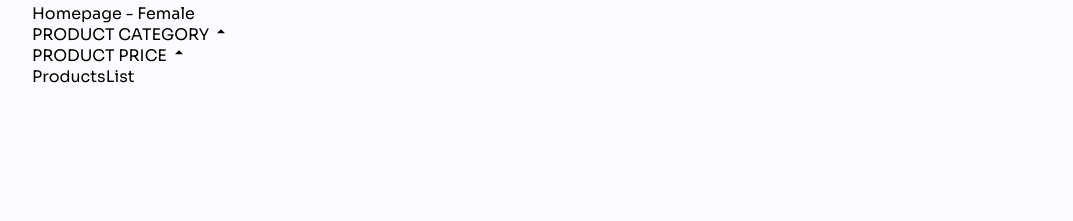
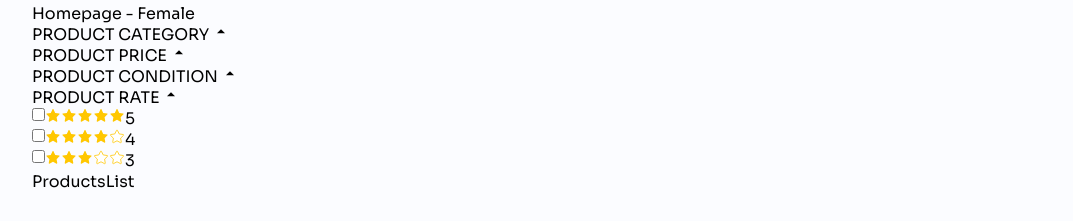
Before and after one commit to ismailcet/E-commerce-Website, a React (Create React App) app: page /products/female in a window 1280 px wide. Shown: the part 326-547 px from the top of the page, without its empty margins (103-1176 px from the left). Built offline with nearby package versions, Linux system fonts and the light colour scheme.

Commit message:
Condition and Star Rate filter is added

```diff
--- a/src/App.css
+++ b/src/App.css
@@ -511,3 +511,42 @@ a {
   height: 0px;
   opacity: 0;
 }
+/* Condition Filter */
+.condition-options {
+  display: flex;
+  flex-direction: column;
+  height: 3rem;
+  visibility: visible;
+  transition: all 1s ease;
+}
+.condition-option {
+  margin-right: 0.75rem;
+  width: 1.125rem;
+  height: 1.125rem;
+  cursor: pointer;
+}
+.closeCondition {
+  height: 0px;
+  opacity: 0;
+}
+
+/* Rate Filter */
+.rate-options {
+  display: flex;
+  flex-direction: column;
+}
+.rate-option {
+  display: flex;
+  align-items: flex-start;
+}
+.rate-option label {
+  display: flex;
+}
+.fill {
+  color: #ffc700;
+}
+.empty {
+  color: #fff;
+  stroke: #ffc700;
+  stroke-width: 50px;
+}
--- a/src/components/ProductFilter.js
+++ b/src/components/ProductFilter.js
@@ -1,5 +1,6 @@
 import React, { useState } from "react";
 import { RiArrowDownSFill, RiArrowUpSFill } from "react-icons/ri";
+import { AiFillStar } from "react-icons/ai";
 const ProductFilter = () => {
   //Category Filter
   const [isCategory, setIsCategory] = useState(false);
@@ -8,6 +9,14 @@ const ProductFilter = () => {
   //Price Filter
   const [isPrice, setIsPrice] = useState(false);
   const [price, setPrice] = useState("");
+
+  //Condition Filter
+  const [isCondition, setIsCondition] = useState(false);
+  const [condition, setCondition] = useState([]);
+
+  //Rate Filter
+  const [isRate, setIsRate] = useState(false);
+  const [rate, setRate] = useState([]);
 
   //Category Functions
   const changeCategory = (e) => {
@@ -29,11 +38,25 @@ const ProductFilter = () => {
     isPrice ? setIsPrice(false) : setIsPrice(true);
   };
 
+  //Condition Functions
+  const changeCondition = (e) => {
+    if (condition.includes(e.target.getAttribute("value"))) {
+      const deleteItem = condition.indexOf(e.target.getAttribute("value"));
+      condition.splice(deleteItem, 1);
+    } else {
+      setCondition([...condition, e.target.getAttribute("value")]);
+    }
+  };
+
+  const openCondition = () => {
+    isCondition ? setIsCondition(false) : setIsCondition(true);
+  };
+
   return (
     <div className="products-filter">
-      <div className="product-category">
+      <div className="category-filter">
         <a
-          className="category-section"
+          className="filter-title"
           onClick={openCategory}
           style={{ cursor: "pointer" }}
         >
@@ -160,7 +183,7 @@ const ProductFilter = () => {
       </div>
       <div className="price-filter">
         <a
-          className="category-section"
+          className="filter-title"
           onClick={openPrice}
           style={{ cursor: "pointer" }}
         >
@@ -191,6 +214,106 @@ const ProductFilter = () => {
           </a>
         </div>
       </div>
+      <div className="condition-filter">
+        <a
+          className="filter-title"
+          onClick={openCondition}
+          style={{ cursor: "pointer" }}
+        >
+          PRODUCT CONDITION{" "}
+          <span>{isCondition ? <RiArrowDownSFill /> : <RiArrowUpSFill />}</span>
+        </a>
+        <div
+          className={`condition-options ${isCondition ? "" : "closeCondition"}`}
+        >
+          <div className="option">
+            <input
+              type="checkbox"
+              id="options1"
+              className="condition-option"
+              value="new"
+              onClick={(e) => changeCondition(e)}
+            />
+            <label htmlFor="options1">New Product</label>
+          </div>
+          <div className="option">
+            <input
+              type="checkbox"
+              id="options2"
+              className="condition-option"
+              value="second"
+              onClick={(e) => changeCondition(e)}
+            />
+            <label htmlFor="options2">Second-hand</label>
+          </div>
+        </div>
+      </div>
+      <div className="rate-filter">
+        <a
+          className="filter-title"
+          onClick={openCondition}
+          style={{ cursor: "pointer" }}
+        >
+          PRODUCT RATE{" "}
+          <span>{isRate ? <RiArrowDownSFill /> : <RiArrowUpSFill />}</span>
+        </a>
+        <div className="rate-options">
+          <div className="rate-option">
+            <input
+              type="checkbox"
+              id="fiveStar"
+              className="starCheckbox"
+              value="five"
+            />
+            <label htmlFor="fiveStar">
+              <div className="stars">
+                <AiFillStar className="fill" />
+                <AiFillStar className="fill" />
+                <AiFillStar className="fill" />
+                <AiFillStar className="fill" />
+                <AiFillStar className="fill" />
+              </div>
+              <p className="star-rate">5</p>
+            </label>
+          </div>
+          <div className="rate-option">
+            <input
+              type="checkbox"
+              id="fourStar"
+              className="starCheckbox"
+              value="four"
+            />
+            <label htmlFor="fourStar">
+              <div className="stars">
+                <AiFillStar className="fill" />
+                <AiFillStar className="fill" />
+                <AiFillStar className="fill" />
+                <AiFillStar className="fill" />
+                <AiFillStar className="empty" />
+              </div>
+              <p className="star-rate">4</p>
+            </label>
+          </div>
+          <div className="rate-option">
+            <input
+              type="checkbox"
+              id="threeStar"
+              className="starCheckbox"
+              value="three"
+            />
+            <label htmlFor="threeStar">
+              <div className="stars">
+                <AiFillStar className="fill" />
+                <AiFillStar className="fill" />
+                <AiFillStar className="fill" />
+                <AiFillStar className="empty" />
+                <AiFillStar className="empty" />
+              </div>
+              <p className="star-rate">3</p>
+            </label>
+          </div>
+        </div>
+      </div>
     </div>
   );
 };
```
